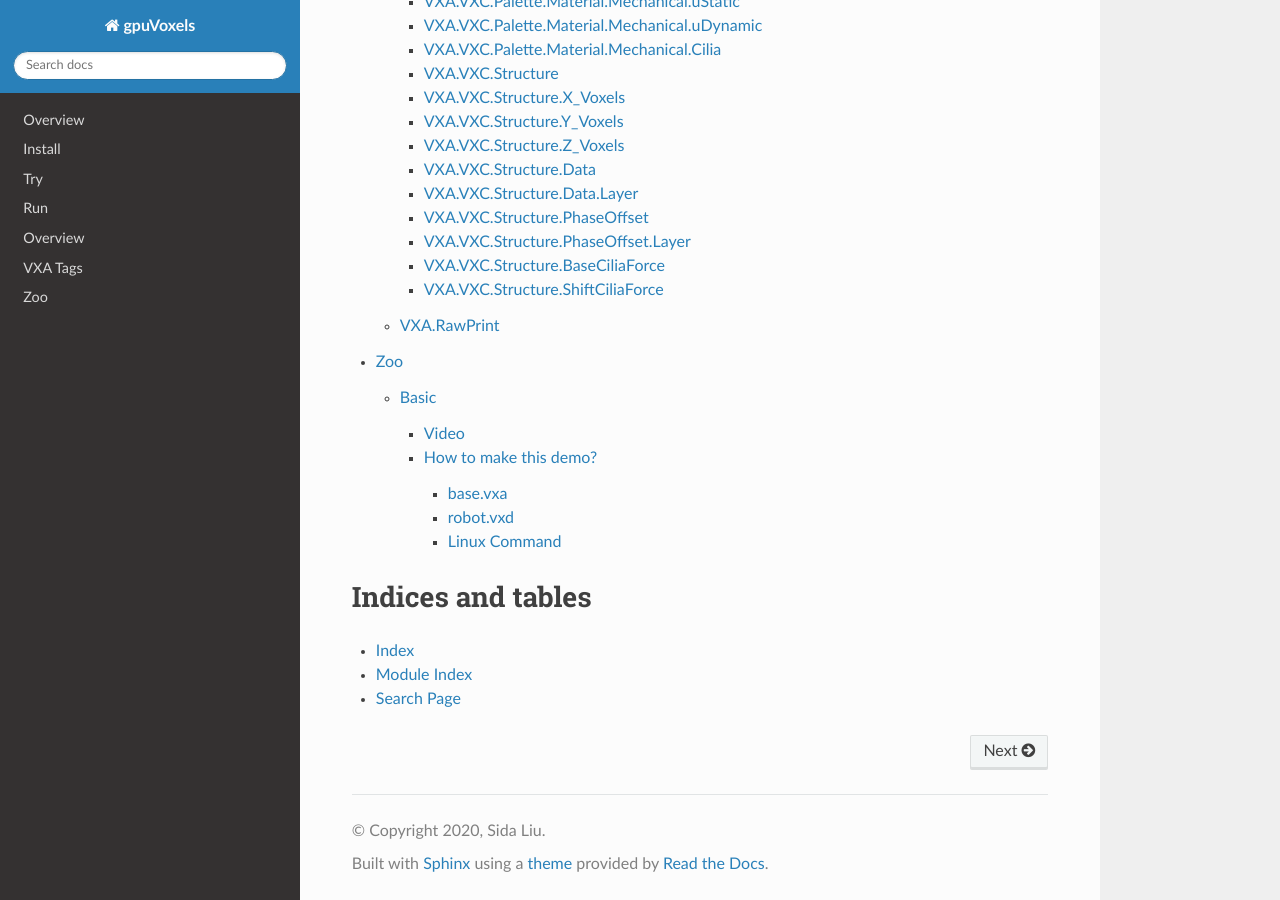
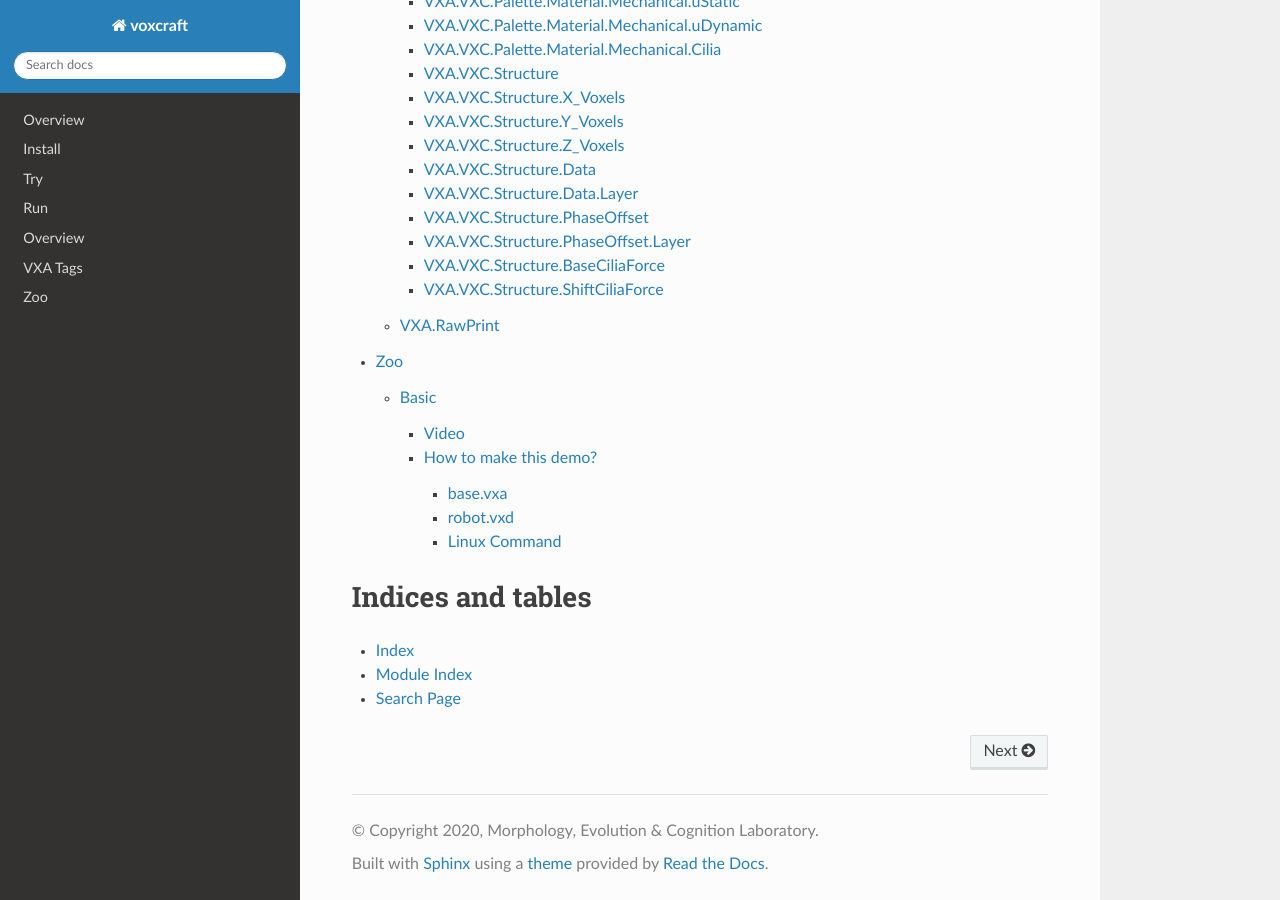
Before and after one commit to voxcraft/voxcraft-sim, a Sphinx documentation site: the page built from docs/index.rst, in a window 1280 px wide and 900 px high, scrolled down 2078 px. Built offline with Sphinx 7.4.7 and the Read the Docs theme 2.0.0, drawn with Linux system fonts in a browser that asks for light colours.

Commit message:
try update something

```diff
--- a/docs/conf.py
+++ b/docs/conf.py
@@ -17,8 +17,8 @@
 
 # -- Project information -----------------------------------------------------
 
-project = 'gpuVoxels'
-copyright = '2020, Sida Liu'
+project = 'voxcraft'
+copyright = '2020, Morphology, Evolution & Cognition Laboratory'
 author = 'Sida Liu'
 
 # The full version, including alpha/beta/rc tags
```
Also changed, not shown: docs/requirements.txt (added).
